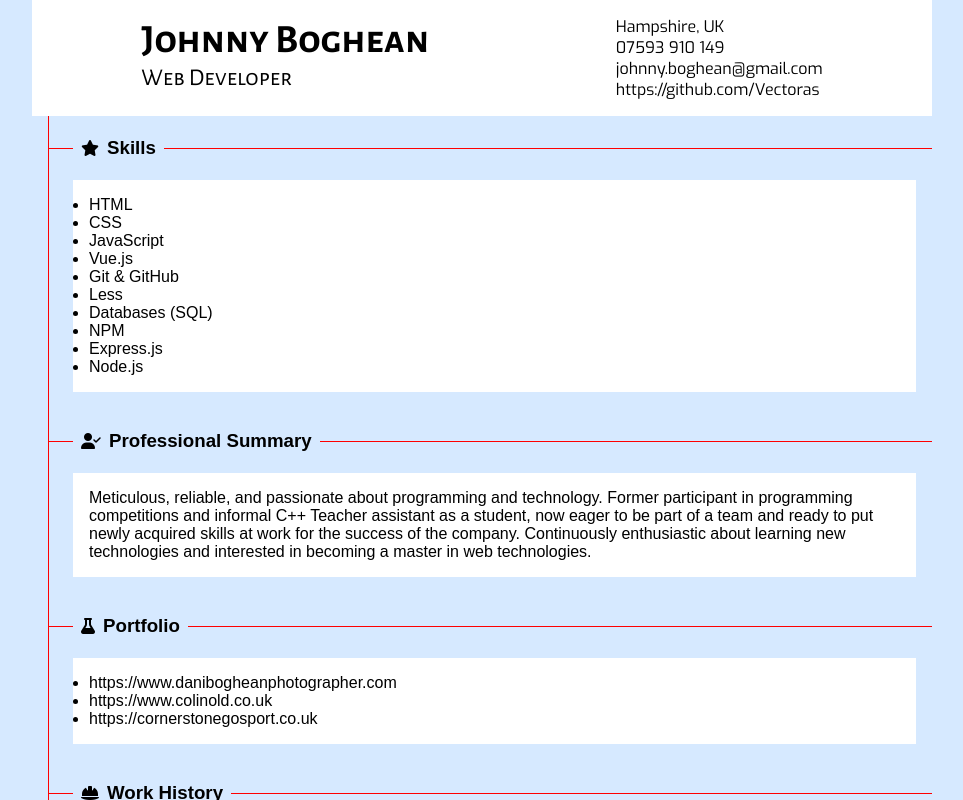
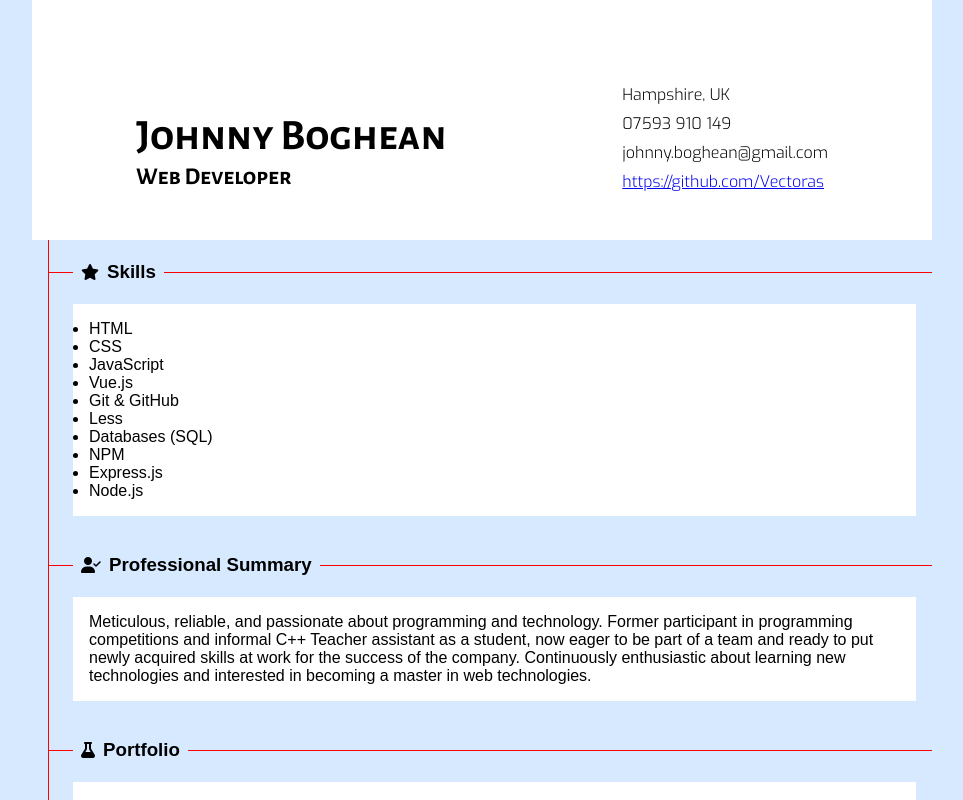
Before and after one commit to Vectoras/cv, a Vue app: page / in a window 1280 px wide. Shown: the top 800 px of the page, without its empty margins (158-1121 px from the left). Built offline with nearby package versions, Linux system fonts and the light colour scheme; a web font is replaced by a local one.

Commit message:
layout and font styling app header section

```diff
--- a/src/components/MainHeaderSection.vue
+++ b/src/components/MainHeaderSection.vue
@@ -11,7 +11,9 @@
       <p>{{ fullAddress }}</p>
       <p>{{ phone }}</p>
       <p>{{ email }}</p>
-      <p>{{ website }}</p>
+      <p>
+        <a :href="website" target="_blank" rel="noopener noreferrer">{{ website }}</a>
+      </p>
     </address>
   </header>
 </template>
@@ -53,25 +55,34 @@
   .cv-header {
     background: @color_bg_app_header;
     padding: @padding_app_header;
+    padding-bottom: @distance_bottom_app_header;
     display: flex;
     flex-flow: row nowrap;
     justify-content: space-around;
+    align-items: flex-end;
+    min-height: @min_height_app_header;
 
     h1 {
       font-family: @font_family_name_app_header;
-      font-size: 2.5rem;
-      font-weight: 700;
+      font-size: @font_size_name_app_header;
+      font-weight: @font_weight_name_app_header;
     }
 
     h2 {
       font-family: @font_family_job_app_header;
-      // font-size: 2.5rem;
-      font-weight: 400;
+      font-size: @font_size_job_app_header;
+      font-weight: @font_weight_name_app_header;
     }
 
     address {
       font-style: normal;
+      font-size: @font_family_size_app_header;
+      font-weight: @font_family_weight_app_header;
       font-family: @font_family_details_app_header;
+
+      p {
+        margin-top: 0.5rem;
+      }
     }
   }
 </style>
--- a/src/less/style_config.less
+++ b/src/less/style_config.less
@@ -12,10 +12,18 @@
 // ---   APP HEADER  ----------------------------------------------------------------------
 //
 @font_family_name_app_header: 'Alegreya Sans SC';
+@font_size_name_app_header: 2.7rem;
+@font_weight_name_app_header: 700;
 @font_family_job_app_header: 'Alegreya Sans SC';
+@font_size_job_app_header: 1.5rem;
+@font_weight_job_app_header: 400;
 @font_family_details_app_header: 'Exo';
+@font_family_size_app_header: initial;
+@font_family_weight_app_header: 300;
 @color_bg_app_header: #ffffff;
 @padding_app_header: 1rem;
+@distance_bottom_app_header: 3rem;
+@min_height_app_header: 15rem;
 
 //
 // ---   MAIN SECTION  ---------------------------------------------------------------
```
